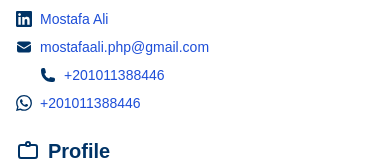
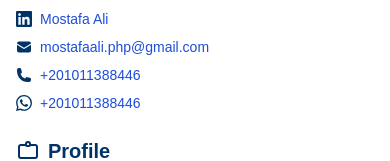
Before and after one commit to Drrrose/Mostafa-Ali-Cv, a Nuxt app: page / in a window 390 px wide. Shown: the part 215-376 px from the top of the page. Built offline with nearby package versions, Linux system fonts and the light colour scheme.

Commit message:
responsive fix v1.1

```diff
--- a/app/app.vue
+++ b/app/app.vue
@@ -61,7 +61,7 @@
                   </div>
 
                   <!-- Phone -->
-                  <div class="flex items-center gap-2 pl-6">
+                  <div class="flex items-center gap-2 pl-0 md:pl-6">
                     <svg xmlns="http://www.w3.org/2000/svg" class="h-4 w-4 text-primary shrink-0" viewBox="0 0 24 24" fill="currentColor">
                       <path fill-rule="evenodd" d="M1.5 4.5a3 3 0 013-3h1.372c.86 0 1.61.586 1.819 1.42l1.105 4.423a1.875 1.875 0 01-.694 1.955l-1.293.97c-.135.101-.164.249-.126.352a11.285 11.285 0 006.697 6.697c.103.038.25.009.352-.126l.97-1.293a1.875 1.875 0 011.955-.694l4.423 1.105c.834.209 1.42.959 1.42 1.82V19.5a3 3 0 01-3 3h-2.25C8.552 22.5 1.5 15.448 1.5 5.25V4.5z" clip-rule="evenodd" />
                     </svg>
@@ -260,12 +260,14 @@
             <li>Very good presentation skills.</li>
             <li>Easy adaptation to any work environment</li>
         </ul>
-      </section>
-    </div>
+                </section>
+          </div>
 
-    <div class="fixed bottom-4 right-4 print:hidden">
-      <button onclick="window.print()" class="bg-primary text-white px-6 py-3 rounded-full shadow-lg hover:bg-blue-800 transition flex items-center gap-2 font-bold">
-        <svg xmlns="http://www.w3.org/2000/svg" class="h-5 w-5" fill="none" viewBox="0 0 24 24" stroke="currentColor" stroke-width="2">
+          <!-- Mobile-only bottom spacer -->
+          <div class="block sm:hidden h-4"></div>
+
+          <div class="fixed bottom-4 right-4 print:hidden">
+            <button onclick="window.print()" class="bg-primary text-white px-6 py-3 rounded-full shadow-lg hover:bg-blue-800 transition flex items-center gap-2 font-bold">        <svg xmlns="http://www.w3.org/2000/svg" class="h-5 w-5" fill="none" viewBox="0 0 24 24" stroke="currentColor" stroke-width="2">
           <path stroke-linecap="round" stroke-linejoin="round" d="M4 16v1a3 3 0 003 3h10a3 3 0 003-3v-1m-4-4l-4 4m0 0l-4-4m4 4V4" />
         </svg>
         Download PDF
```
